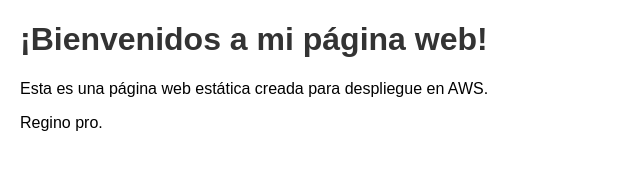
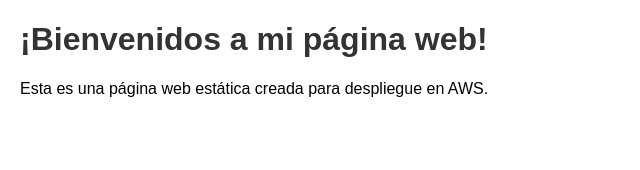
Before and after one commit to gaspargonzalez06/RepoWebTopicos2, a website: page index.html in a window 1280 px wide. Shown: the whole page, without its empty margins (0-640 px from the left). Drawn offline with Linux system fonts and the light colour scheme; files that its build step writes are made by us from their sources; files whose address does not match are found by name.

Commit message:
Update index.html
adding index

```diff
--- a/index.html
+++ b/index.html
@@ -9,7 +9,7 @@
 <body>
     <h1>¡Bienvenidos a mi página web!</h1>
     <p>Esta es una página web estática creada para despliegue en AWS.</p>
-     <p>Regino pro.</p>
+
     <script src="js/main.js"></script>
 </body>
 </html>
```
